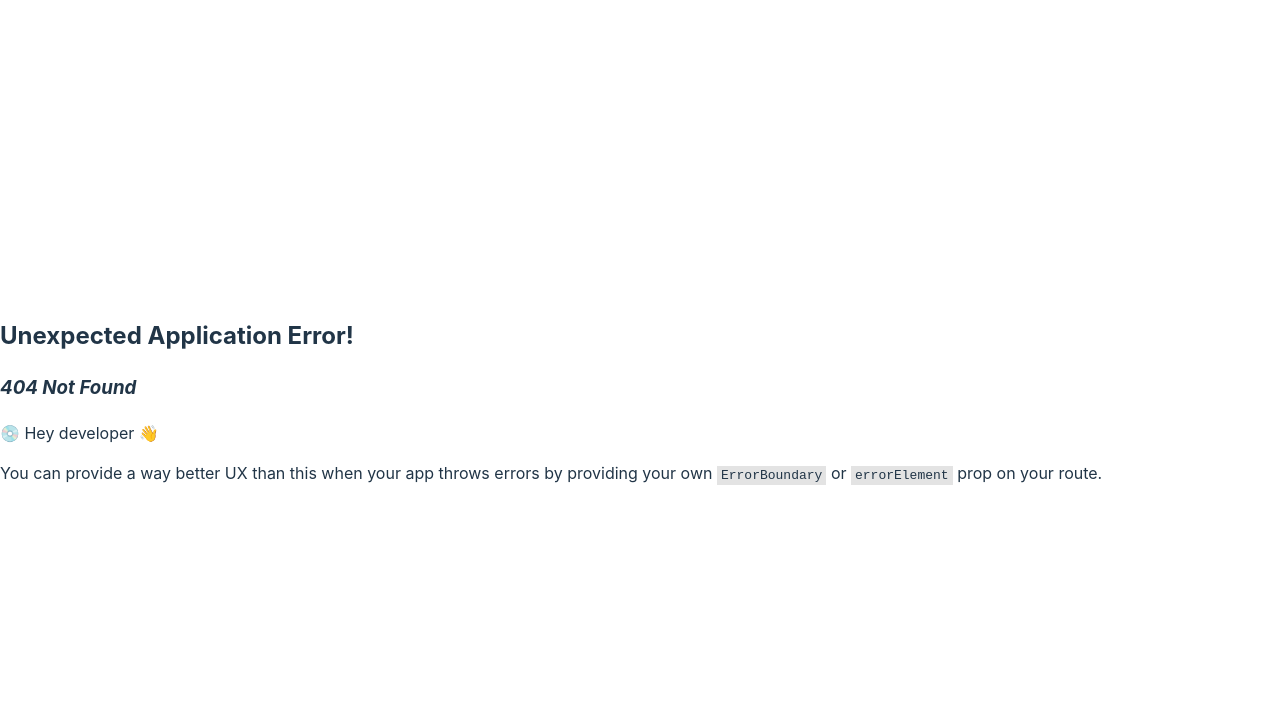
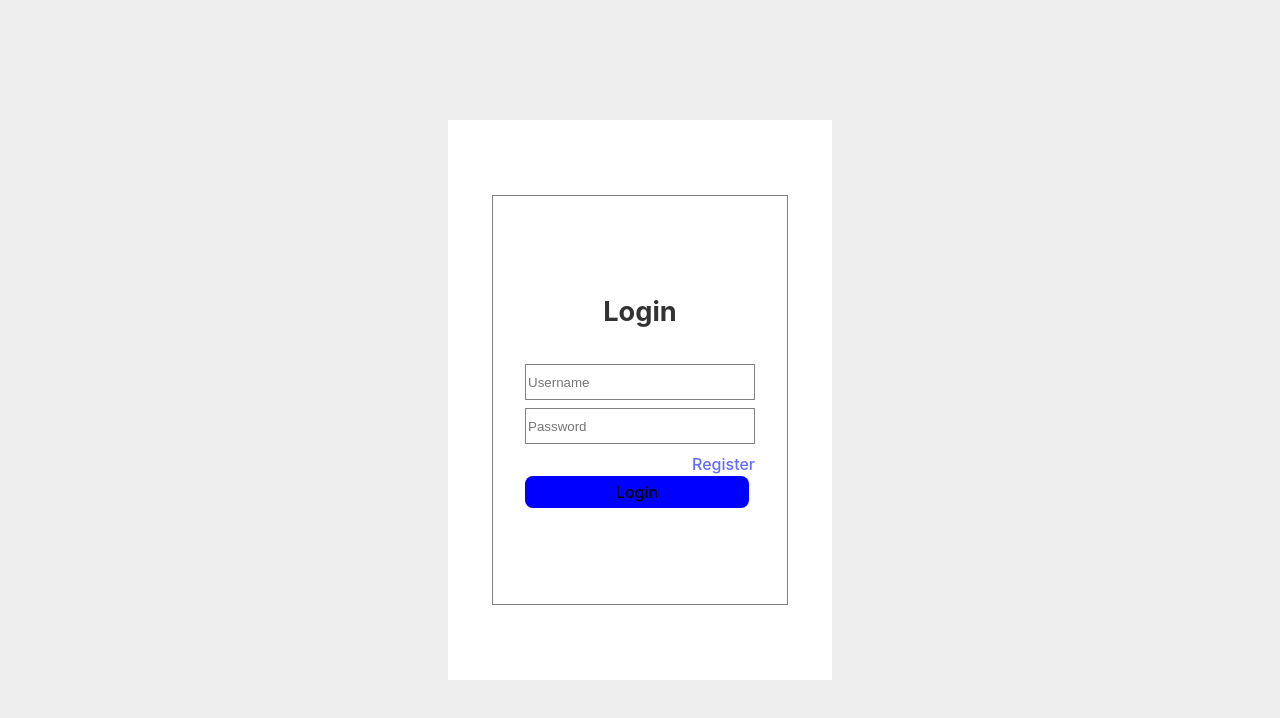
Before and after one commit to RohanSavalgi/kanban_board_project, a React (Vite) app in the folder kanban_board_fronend/: page /login in a window 1280 px wide. Before the commit this address had no page. Shown: the top 718 px of the page. Built offline with nearby package versions, Linux system fonts and the light colour scheme.

Commit message:
Monday office last update

```diff
--- a/kanban_board_fronend/index.html
+++ b/kanban_board_fronend/index.html
@@ -6,7 +6,7 @@
     <meta name="viewport" content="width=device-width, initial-scale=1.0" />
     <title>Vite + React</title>
   </head>
-  <body>
+  <body id="body">
     <div id="modal_hook"></div>
     <div id="root"></div>
     <script type="module" src="/src/main.jsx"></script>
--- a/kanban_board_fronend/src/App.jsx
+++ b/kanban_board_fronend/src/App.jsx
@@ -2,6 +2,8 @@ import React from "react";
 import { RouterProvider, createBrowserRouter } from "react-router-dom";
 import KanbanBoard from "./Pages/KanbanBoard/kanbanBoard";
 import EventUpdationModal from "./Components/EventUpdationModal/EventUpdationModal";
+import Login from "./Pages/Login/login";
+import AllBoards from "./Pages/AllBoards/AllBoards";
 
 const App = () => {
   const routes = createBrowserRouter([
@@ -9,7 +11,18 @@ const App = () => {
       path: "/",
       element: <KanbanBoard />,
     },
+    {
+      path: "/allBoards/:user_id",
+      element: <AllBoards />
+    },
+    {
+      path: "/login",
+      element: <Login />
+    }
   ]);
+
+  const mainHtml = document.getElementById("body");
+  mainHtml.classList.add("dark_theme");
 
   return (
     <React.Fragment>
--- a/kanban_board_fronend/src/Components/StatusColumn/StatusColumn.css
+++ b/kanban_board_fronend/src/Components/StatusColumn/StatusColumn.css
@@ -15,6 +15,7 @@
     display: flex;
     flex-flow: column nowrap;
     gap: 1rem;
+    min-height: 30rem;
 }
 
 .noButton{
--- a/kanban_board_fronend/src/Components/StatusColumn/StatusColumn.jsx
+++ b/kanban_board_fronend/src/Components/StatusColumn/StatusColumn.jsx
@@ -17,7 +17,7 @@ const StatusColumn = (props) => {
   // main useEffect
   useEffect(() => {
     fetchData();
-  }, []);
+  }, [props.searched]);
 
   const checkNoEvents = () => {
     if (noEvents == true) {
@@ -28,14 +28,31 @@ const StatusColumn = (props) => {
   const fetchData = async () => {
     const data = await fetch(url);
     const jsonData = await data.json();
-    if (jsonData.length > 0) {
-      setEvents(jsonData);
-      setNoEvents(false);
+    let searchedJson = [];
+
+    jsonData.filter(function (i) {
+      if (i.event_name == props.searched) {
+        searchedJson.push(i);
+      }
+    });
+
+    if (props.searched != "") {
+      if (searchedJson.length > 0) {
+        setEvents(searchedJson);
+        setNoEvents(false);
+        console.log("hit");
+      }
+    }
+    else {
+      if (jsonData.length > 0) {
+        setEvents(jsonData);
+        setNoEvents(false);
+      }
     }
   };
 
   const cardClick = (event) => {
-    setPassDataToModalId(event.target.id)
+    setPassDataToModalId(event.target.id);
     setModalOpenOrClose(true);
   };
 
@@ -45,7 +62,9 @@ const StatusColumn = (props) => {
 
   return (
     <React.Fragment>
-      {modalOpenOrClose ? <EventUpdationModal setFalse={modalClose} eventId={passDataToModalId} /> : null}
+      {modalOpenOrClose ? (
+        <EventUpdationModal setFalse={modalClose} eventId={passDataToModalId} />
+      ) : null}
       <div className="statusColumn">
         <div className="columnTitle">
           {props.title} ({events.length})
--- /dev/null
+++ b/kanban_board_fronend/src/Pages/AllBoards/AllBoards.jsx
@@ -0,0 +1,19 @@
+import React from "react";
+import { useParams } from 'react-router-dom'
+
+import './AllBoards.css';
+
+const AllBoards = () => {
+
+    const {user_id} = useParams();
+    console.log(user_id);
+
+    return(
+        <React.Fragment>
+            All boards!
+            {/* {userId} */}
+        </React.Fragment>
+    )
+}
+
+export default AllBoards;
--- a/kanban_board_fronend/src/Pages/KanbanBoard/kanbanBoard.css
+++ b/kanban_board_fronend/src/Pages/KanbanBoard/kanbanBoard.css
@@ -1,7 +1,8 @@
 .kanbanBoardField {
   background-color: var(--main);
   width: 100vw;
-  height: 100vh;
+  height: fit-content;
+  padding-bottom: 2rem;
 
   display: flex;
   flex-flow: row nowrap;
@@ -11,6 +12,28 @@
 .kanbanBoard {
   width: 85%;
   height: fit-content;
+}
+
+.searchAndCreate{
+  width: 70%;
+  display: flex;
+  flex-flow: row nowrap;
+  justify-content: space-between;
+  align-items: center;
+
+}
+
+.searchBar{
+  margin-top: 3rem;
+}
+
+.searchStyle{
+  height: 2rem;
+  width: 15rem;
+  border: 1px solid grey;
+  border-radius: 10px;
+  background-color: var(--main);
+  color: var(--text_color);
 }
 
 .kanbanBoardTitle {
--- a/kanban_board_fronend/src/Pages/KanbanBoard/kanbanBoard.jsx
+++ b/kanban_board_fronend/src/Pages/KanbanBoard/kanbanBoard.jsx
@@ -5,30 +5,47 @@ import StatusColumn from "../../Components/StatusColumn/StatusColumn";
 import EventUpdationModal from "../../Components/EventUpdationModal/EventUpdationModal";
 
 const KanbanBoard = () => {
-
   const [modalOpenOrClose, setModalOpenOrClose] = useState(false);
+  const [searchedText, setSearchedText] = useState("");
 
   const onClickHandler = () => {
     setModalOpenOrClose(true);
-  }
+  };
 
   const closeModal = () => {
-    setModalOpenOrClose(false)
+    setModalOpenOrClose(false);
+  };
+
+  const searchChanged = (event) => {
+    setSearchedText(event.target.value);
   }
 
   return (
     <>
-      { modalOpenOrClose && <EventUpdationModal eventId={"0"} kanbanBoardId={1} setFalse={closeModal} />}
+      {modalOpenOrClose && (
+        <EventUpdationModal
+          eventId={"0"}
+          kanbanBoardId={1}
+          setFalse={closeModal}
+        />
+      )}
       <div className="kanbanBoardField">
-          <div className="kanbanBoard">
-            <header className="kanbanBoardTitle"> Kanban Board </header>
-            <div className="createrName"> Buzz Aldrin's Task </div>
-            <button className="createButton" onClick={onClickHandler} > Create </button>
-            <div className="columns">
-              <StatusColumn title={"Not Started"} status={"1"} />
-              <StatusColumn title={"In Progress"} status={"2"} />
-              <StatusColumn title={"Completed"} status={"3"} />
-            </div>
+        <div className="kanbanBoard">
+          <header className="kanbanBoardTitle"> Kanban Board </header>
+          <div className="createrName"> Buzz Aldrin's Task </div>
+          <div className="searchAndCreate">
+            <button className="createButton" onClick={onClickHandler}>
+              Create
+            </button>
+            {/* <div className="searchBar">
+              <input type="text" className="searchStyle" placeholder="Search" onChange={searchChanged} />
+            </div>  */}
+          </div>
+          <div className="columns">
+            <StatusColumn searched={searchedText} title={"Not Started"} status={"1"} />
+            <StatusColumn searched={searchedText} title={"In Progress"} status={"2"} />
+            <StatusColumn searched={searchedText} title={"Completed"} status={"3"} />
+          </div>
         </div>
       </div>
     </>
--- /dev/null
+++ b/kanban_board_fronend/src/Pages/Login/login.css
@@ -0,0 +1,62 @@
+.loginBackground{
+    width: 100vw;
+    height: 100vh;
+    background-color: var(--secondary);
+    color: var(--text_color);
+
+    display: flex;
+    flex-flow: column nowrap;
+    justify-content: center;
+    align-items: center;
+}
+
+.loginCard{
+    width: 30%;
+    height: 70%;
+    background-color: var(--main);
+
+    display: flex;
+    flex-flow: column nowrap;
+    justify-content: center;
+    align-items: center;
+}
+
+.loginBorder{
+    border: 1px solid grey;
+    display: flex;
+    flex-flow: column nowrap;
+    justify-content: center;
+    align-items: center;
+    padding: 6rem 2rem;
+    gap: 2rem;
+}
+
+.loginButton{
+    background-color: blue;
+    width: 14rem;
+    height: 2rem;
+    display: flex;
+    justify-content: center;
+    align-items: center;
+}
+
+.loginHeader{
+    font-size: 1.7rem;
+    font-weight: 700;
+    color: var(--text_color);
+}
+
+.loginInput{
+    background-color: var(--main);
+    color: var(--text_color);
+    border: 1px solid grey;
+    width: 14rem;
+    height: 2rem;
+}
+
+.loginInputFields{
+    display: flex;
+    flex-flow: column nowrap;
+    gap: 0.5rem;
+    align-items: flex-end;
+}
--- /dev/null
+++ b/kanban_board_fronend/src/Pages/Login/login.jsx
@@ -0,0 +1,42 @@
+import React from "react";
+import { useNavigate } from "react-router-dom";
+
+import "./login.css";
+
+const Login = () => {
+  const navigate = useNavigate();
+
+  const checkLogin = () => {
+    navigate("/allBoards/3");
+  };
+
+  return (
+    <React.Fragment>
+      <div className="loginBackground">
+        <div className="loginCard">
+          <div className="loginBorder">
+            <div className="loginHeader"> Login </div>
+            <form onSubmit={checkLogin}>
+              <div className="loginInputFields">
+                <input
+                  type="text"
+                  className="loginInput"
+                  placeholder="Username"
+                />
+                <input
+                  type="password"
+                  className="loginInput"
+                  placeholder="Password"
+                />
+                <a href=""> Register </a>
+              </div>
+              <button className="loginButton"> Login </button>
+            </form>
+          </div>
+        </div>
+      </div>
+    </React.Fragment>
+  );
+};
+
+export default Login;
```
Also changed, not shown: kanban_board_fronend/src/App.css (+14 -0 lines), kanban_board_fronend/src/Pages/AllBoards/AllBoards.css (added).
